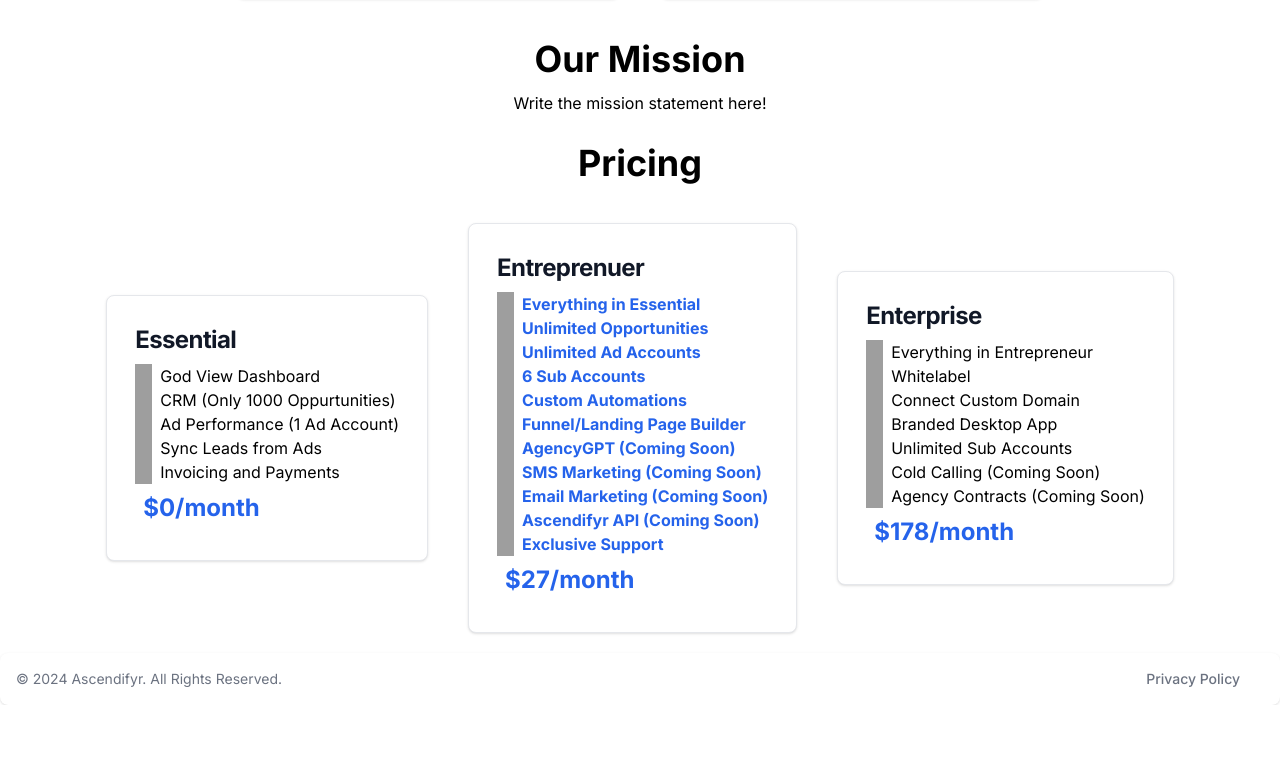
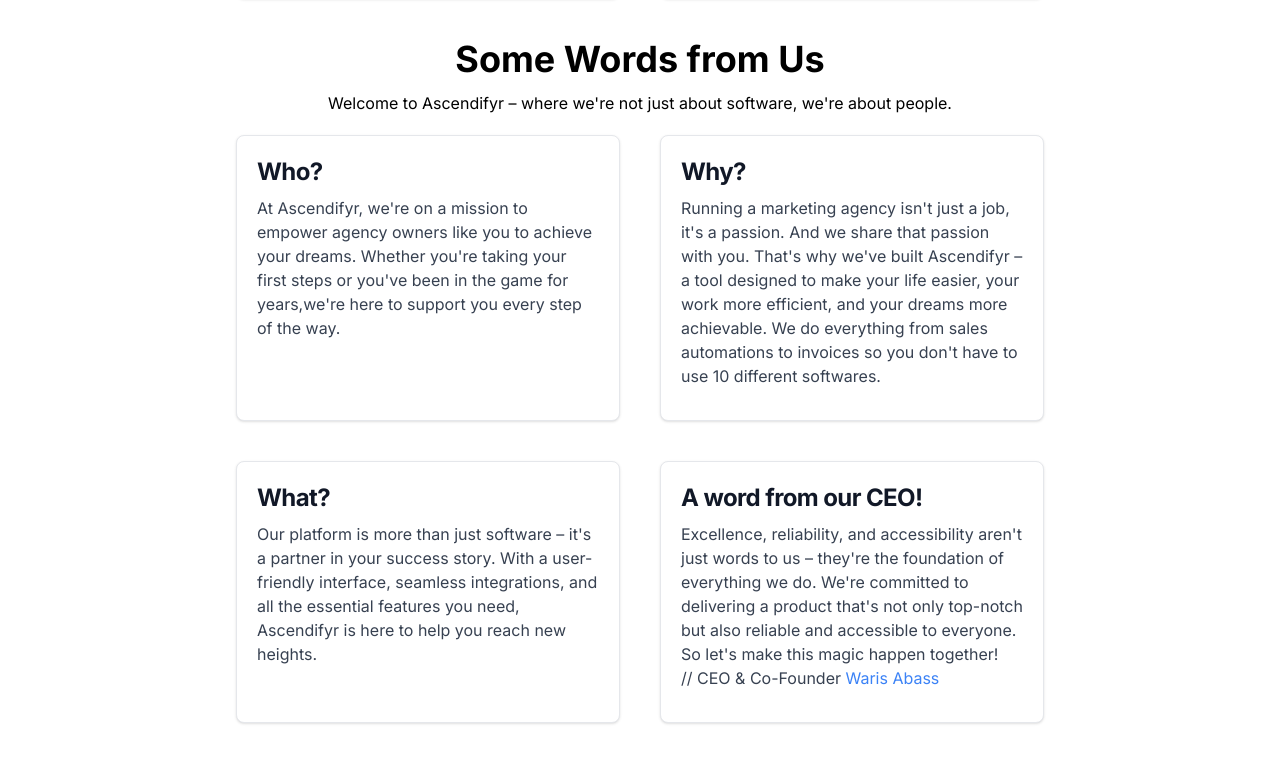
Before and after one commit to syedmohammad-ali/ascendifyrlanding, a Next.js app: page / in a window 1280 px wide. Shown: the part 1779-2540 px from the top of the page. Before the commit the page ends 2484 px from the top, so only its background shows below. Built offline with nearby package versions, Linux system fonts and the light colour scheme; grey boxes are pictures that could not be loaded.

Commit message:
Mission -> About, About finalized

```diff
--- /dev/null
+++ b/src/app/components/about.tsx
@@ -0,0 +1,89 @@
+export default function About() {
+  return (
+    <div id="about">
+      <div className="flex flex-col items-center justify-center">
+        <div>
+          <h1 className="text-4xl font-bold mt-5">Some Words from Us</h1>
+        </div>
+        <p className="mt-3">
+          Welcome to Ascendifyr – where we're not just about software, we're
+          about people.
+        </p>
+        <div className="flex flex-row">
+          <div className="max-w-sm bg-white border border-gray-200 rounded-lg shadow dark:bg-gray-800 dark:border-gray-700 m-5">
+            <div className="p-5">
+              <a href="#">
+                <h5 className="mb-2 text-2xl font-bold tracking-tight text-gray-900 dark:text-white">
+                  Who?
+                </h5>
+              </a>
+              <p className="mb-3 font-normal text-gray-700 dark:text-gray-400">
+                At Ascendifyr, we're on a mission to empower agency owners like
+                you to achieve your dreams. Whether you're taking your first
+                steps or you've been in the game for years,we're here to support
+                you every step of the way.
+              </p>
+            </div>
+          </div>
+          <div className="max-w-sm bg-white border border-gray-200 rounded-lg shadow dark:bg-gray-800 dark:border-gray-700 m-5">
+            <div className="p-5">
+              <a href="#">
+                <h5 className="mb-2 text-2xl font-bold tracking-tight text-gray-900 dark:text-white">
+                  Why?
+                </h5>
+              </a>
+              <p className="mb-3 font-normal text-gray-700 dark:text-gray-400">
+                Running a marketing agency isn't just a job, it's a passion. And
+                we share that passion with you. That's why we've built
+                Ascendifyr – a tool designed to make your life easier, your work
+                more efficient, and your dreams more achievable. We do
+                everything from sales automations to invoices so you don't have
+                to use 10 different softwares.
+              </p>
+            </div>
+          </div>
+        </div>
+        <div className="flex flex-row">
+          <div className="max-w-sm bg-white border border-gray-200 rounded-lg shadow dark:bg-gray-800 dark:border-gray-700 m-5">
+            <div className="p-5">
+              <a href="#">
+                <h5 className="mb-2 text-2xl font-bold tracking-tight text-gray-900 dark:text-white">
+                  What?
+                </h5>
+              </a>
+              <p className="mb-3 font-normal text-gray-700 dark:text-gray-400">
+                Our platform is more than just software – it's a partner in your
+                success story. With a user-friendly interface, seamless
+                integrations, and all the essential features you need,
+                Ascendifyr is here to help you reach new heights.
+              </p>
+            </div>
+          </div>
+          <div className="max-w-sm bg-white border border-gray-200 rounded-lg shadow dark:bg-gray-800 dark:border-gray-700 m-5">
+            <div className="p-5">
+              <a href="#">
+                <h5 className="mb-2 text-2xl font-bold tracking-tight text-gray-900 dark:text-white">
+                  A word from our CEO!
+                </h5>
+              </a>
+              <p className="mb-3 font-normal text-gray-700 dark:text-gray-400">
+                Excellence, reliability, and accessibility aren't just words to
+                us – they're the foundation of everything we do. We're committed
+                to delivering a product that's not only top-notch but also
+                reliable and accessible to everyone. <br />
+                So let's make this magic happen together! <br />
+                // CEO & Co-Founder{" "}
+                <a
+                  href="https://linkedin.com/in/warisareshi"
+                  className="text-blue-500"
+                >
+                  Waris Abass
+                </a>
+              </p>
+            </div>
+          </div>
+        </div>
+      </div>
+    </div>
+  );
+}
--- a/src/app/components/mission.tsx
+++ /dev/null
@@ -1,12 +0,0 @@
-export default function Mission() {
-  return (
-    <div id="mission">
-      <div className="flex flex-col items-center justify-center">
-        <div>
-          <h1 className="text-4xl font-bold mt-5">Our Mission</h1>
-        </div>
-        <p className="mt-3">Write the mission statement here!</p>
-      </div>
-    </div>
-  );
-}
--- a/src/app/page.tsx
+++ b/src/app/page.tsx
@@ -3,8 +3,8 @@
 import Features from "@/app/components/features";
 import Pricing from "@/app/components/pricing";
 import Footer from "./components/footer";
-import Mission from "@/app/components/mission";
 import { SpeedInsights } from "@vercel/speed-insights/next";
+import About from "@/app/components/about";
 
 export default function Home() {
   return (
@@ -12,7 +12,7 @@
       <Navbar></Navbar>
       <Hero></Hero>
       <Features></Features>
-      <Mission></Mission>
+      <About></About>
       <Pricing></Pricing>
       <Footer></Footer>
     </main>
```
